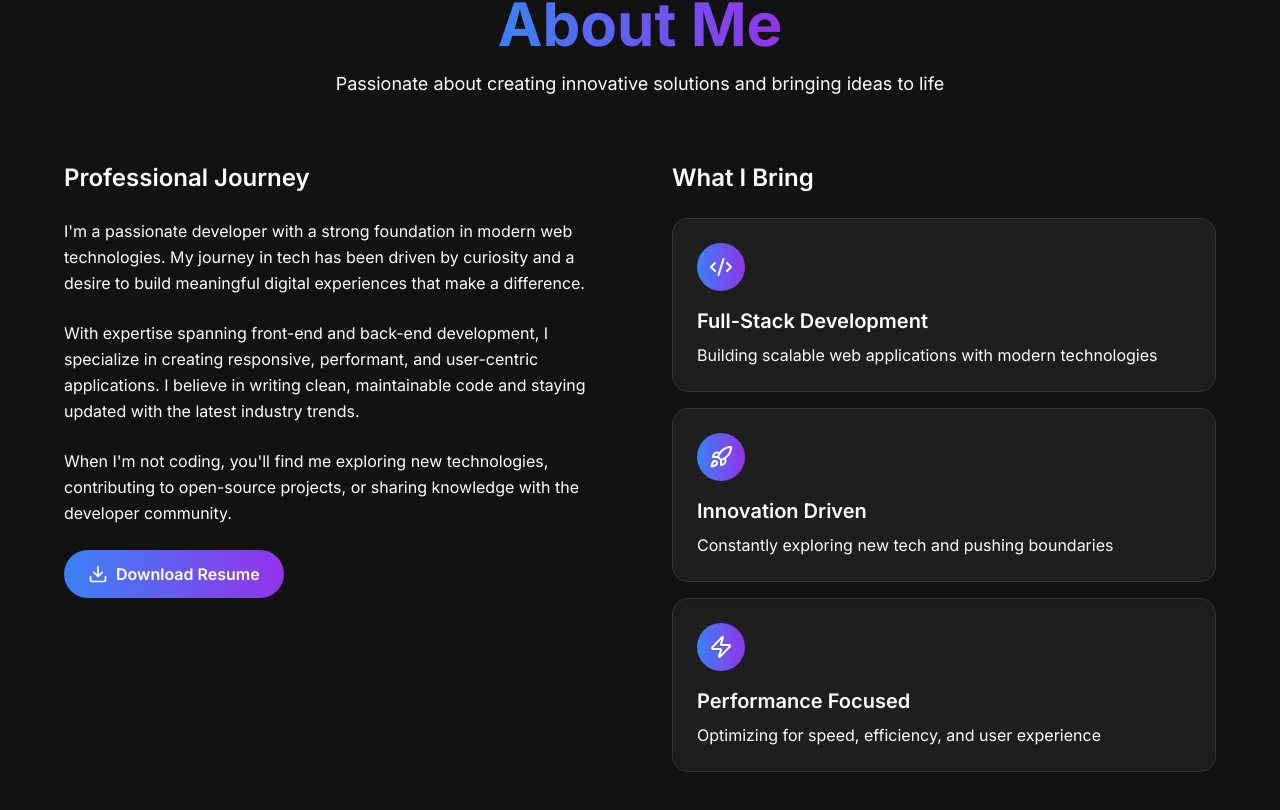
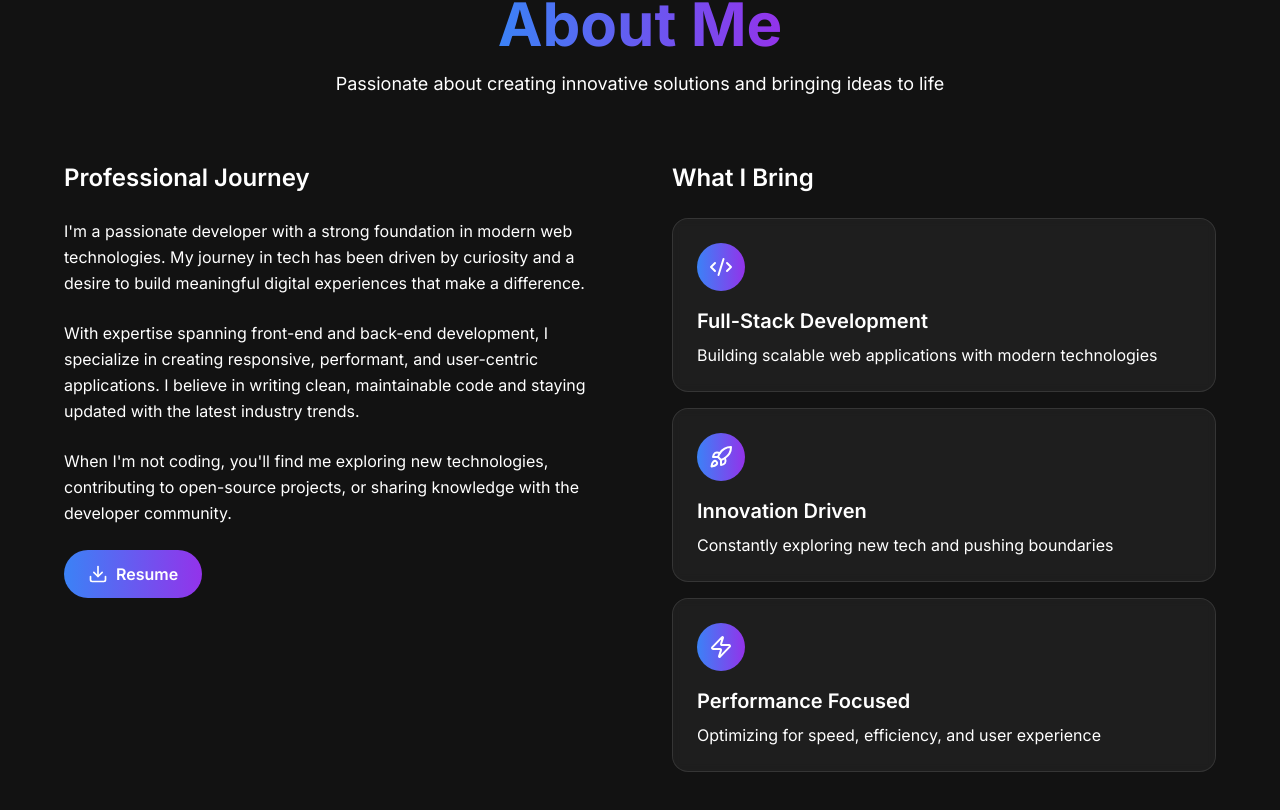
Before and after one commit to iVishav48/Portfolio, a Next.js app: page / in a window 1280 px wide. Shown: the part 902-1712 px from the top of the page. Built offline with nearby package versions, Linux system fonts and the light colour scheme.

Commit message:
(embed) : Resume file in the portfolio

```diff
--- a/src/components/about.tsx
+++ b/src/components/about.tsx
@@ -74,15 +74,18 @@ export default function About() {
               to open-source projects, or sharing knowledge with the developer community.
             </p>
 
-            <motion.button
+            <motion.a
+              href="/vishavit singh.pdf"
+              target="_blank"
+              rel="noopener noreferrer"
               whileHover={{ scale: 1.05 }}
               whileTap={{ scale: 0.95 }}
-              className="group mt-6 flex items-center gap-2 rounded-full bg-gradient-to-r from-blue-500 to-purple-600 px-6 py-3 font-semibold text-white transition-all hover:shadow-lg hover:shadow-blue-500/50"
+              className="group relative mt-6 inline-flex items-center gap-2 rounded-full bg-gradient-to-r from-blue-500 to-purple-600 px-6 py-3 font-semibold text-white transition-all hover:shadow-lg hover:shadow-blue-500/50"
             >
               <Download className="h-5 w-5" />
-              Download Resume
-              <div className="absolute inset-0 -z-0 rounded-full bg-gradient-to-r from-purple-600 to-pink-500 opacity-0 transition-opacity group-hover:opacity-100" />
-            </motion.button>
+              Resume
+              <div className="absolute inset-0 -z-10 rounded-full bg-gradient-to-r from-purple-600 to-pink-500 opacity-0 transition-opacity group-hover:opacity-100" />
+            </motion.a>
           </motion.div>
 
           <motion.div
--- a/src/components/click-spark.tsx
+++ b/src/components/click-spark.tsx
@@ -157,7 +157,7 @@ const ClickSpark = ({
       style={{
         position: 'relative',
         width: '100%',
-        minHeight: '100vh'
+        height: '100%'
       }}
       onClick={handleClick}
     >
@@ -168,7 +168,7 @@ const ClickSpark = ({
           height: '100%',
           display: 'block',
           userSelect: 'none',
-          position: 'fixed',
+          position: 'absolute',
           top: 0,
           left: 0,
           pointerEvents: 'none'
```
Also changed, not shown: 2 other files (tests, documents, lock files or other folders).
